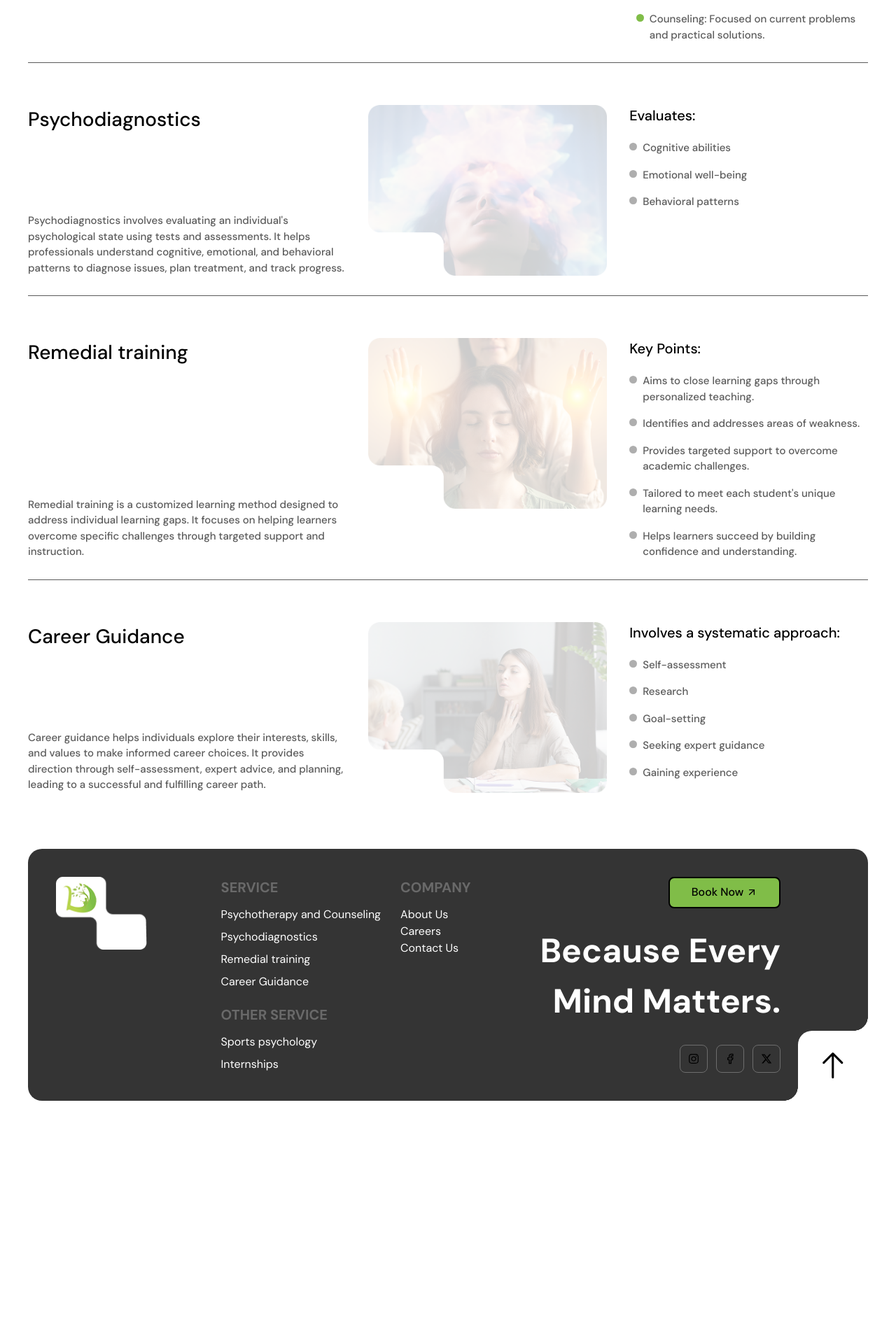
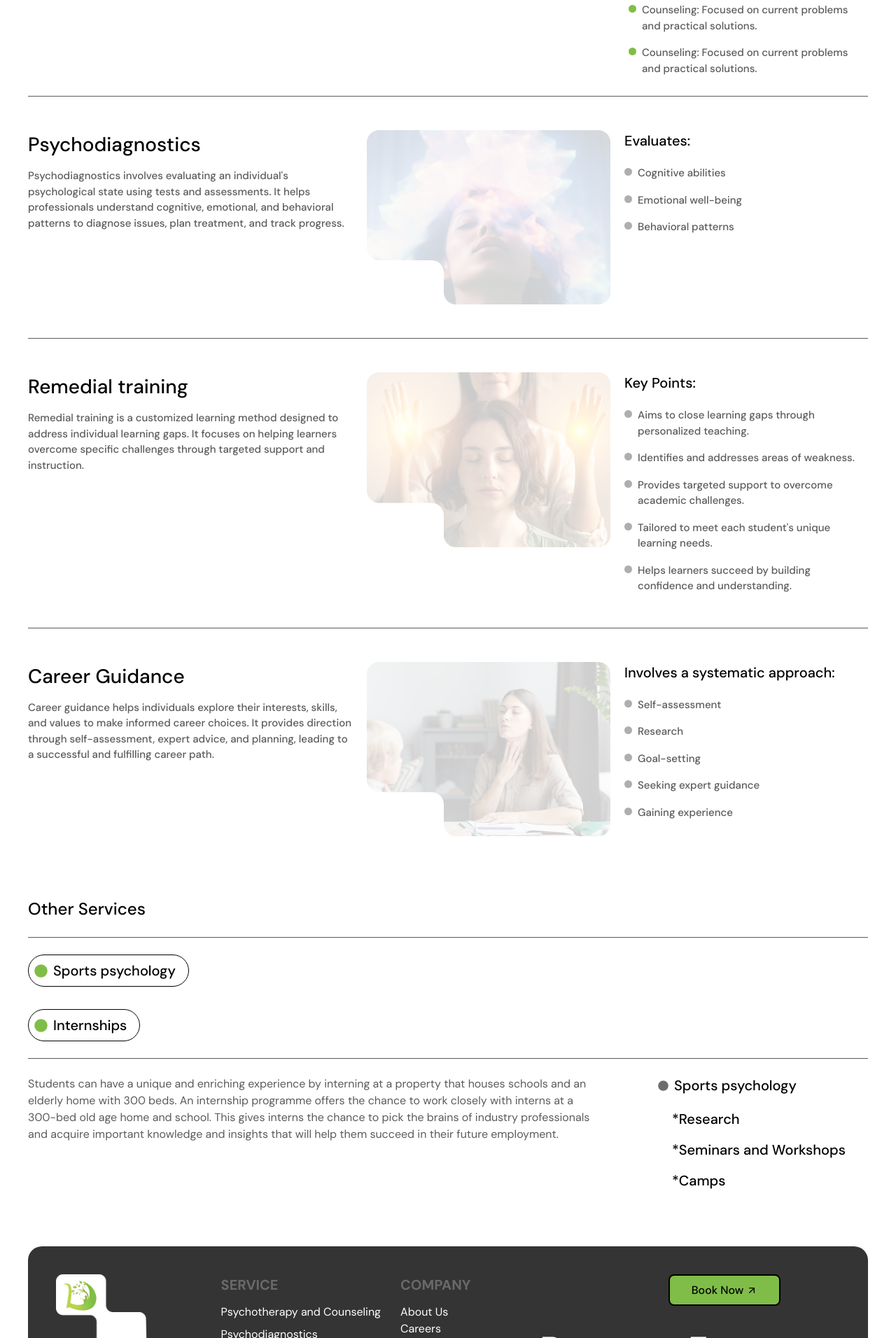
Before and after one commit to dymphnaorg/dymphna, a React (Vite) app: page /services in a window 1280 px wide. Shown: the part 588-2500 px from the top of the page at 70% size. Before the commit the page ends 2161 px from the top, so only its background shows below. Built offline with nearby package versions, Linux system fonts and the light colour scheme.

Commit message:
completed service page

```diff
--- a/src/pages/Services.jsx
+++ b/src/pages/Services.jsx
@@ -11,15 +11,16 @@ import serviceImg4Whiten from '../assets/Property=Component15.png'
 
 
 
+
 function Services() {
     return (
-        <div className=' px-5 sm:px-10 dm-sans pb-20' >
-            <div className='max-w-[1200px] pt-10'>
-                <h1 className='text-[12px] md:text-[17px] lg:text-[20px]' >tAt Dymphna, we offer a wide range of mental health services designed to support your emotional, cognitive, academic, and personal growth. Whether you're navigating stress, learning challenges, or planning your future, our experienced professionals are here to guide you.</h1>
+        <div className=' px-5 sm:px-10 w-full dm-sans pt-10 pb-20' >
+            <div className='max-w-[1200px] py-10 sm:py-5'>
+                <h1 className='text-[12px] md:text-[17px] lg:text-[20px]' style={{ fontWeight: "500" }} >tAt Dymphna, we offer a wide range of mental health services designed to support your emotional, cognitive, academic, and personal growth. Whether you're navigating stress, learning challenges, or planning your future, our experienced professionals are here to guide you.</h1>
             </div>
 
-            <div className='flex flex-col gap-7' >
-                <div className='flex flex-col lg:flex-row gap-8 h-auto w-full pt-8 items-center md:items-center lg:items-start '>
+            <div className='flex flex-col gap-7 pt-4 lg:pt-10' >
+                <div className='flex flex-col lg:flex-row gap-8 sm:gap-5 h-auto w-full items-center md:items-center lg:items-start '>
 
                     {/* LEFT TEXT SECTION */}
                     <div className='w-full lg:w-[40%] flex flex-col justify-between gap-3'>
@@ -99,7 +100,7 @@ function Services() {
 
                 <hr className="w-full border-t border-[#5B5B5B]" />
 
-                <div className='flex flex-col lg:flex-row gap-8 h-auto w-full pt-8'>
+                <div className='flex flex-col lg:flex-row gap-8 sm:gap-5 h-auto w-full py-5  items-center md:items-center lg:items-start'>
                     {/* LEFT TEXT SECTION */}
                     <div className='w-full lg:w-[40%] flex flex-col justify-between gap-3'>
                         <h1 className='text-[18px] md:text-[18px] lg:text-[28px]' style={{ fontWeight: "500" }}>
@@ -158,7 +159,7 @@ function Services() {
                 </div>
                 <hr className="w-full border-t border-[#5B5B5B]" />
 
-                <div className='flex flex-col lg:flex-row gap-8 h-auto w-full pt-8'>
+                <div className='flex flex-col lg:flex-row gap-8 sm:gap-5 h-auto py-5 w-full items-center md:items-center lg:items-start'>
                     {/* LEFT TEXT SECTION */}
                     <div className='w-full lg:w-[40%] flex flex-col justify-between gap-3'>
                         <h1 className='text-[18px] md:text-[18px] lg:text-[28px]' style={{ fontWeight: "500" }}>
@@ -229,7 +230,7 @@ function Services() {
                 </div>
                 <hr className="w-full border-t border-[#5B5B5B]" />
 
-                <div className='flex flex-col lg:flex-row gap-8 h-auto w-full pt-8'>
+                <div className='flex flex-col lg:flex-row gap-8 sm:gap-5 h-auto py-5 w-full items-center md:items-center lg:items-start'>
                     {/* LEFT TEXT SECTION */}
                     <div className='w-full lg:w-[40%] flex flex-col justify-between gap-3'>
                         <h1 className='text-[18px] md:text-[18px] lg:text-[28px]' style={{ fontWeight: "500" }}>
@@ -298,6 +299,48 @@ function Services() {
                         </div>
                     </div>
                 </div>
+                <div className='flex flex-col gap-6 lg:pt-10'>
+                    <h1 className='text-lg lg:text-2xl font-medium' style={{ fontWeight: "500" }}>Other Services</h1>
+                    <hr className="w-full border-t border-[#5B5B5B]" />
+
+                    <div className='flex flex-col gap-8'>
+                        <div className='rounded-full w-full max-w-[230px] border'>
+                            <div className='flex gap-2 p-2 items-center'>
+                                <FaCircle className="text-[#80BD48] w-[11px] md:w-[19px] h-[11px] md:h-[19px]" />
+                                <h1 className='text-sm md:text-lg lg:text-xl font-medium'>Sports psychology</h1>
+                            </div>
+                        </div>
+
+                        <div className='rounded-full w-full max-w-[160px] border'>
+                            <div className='flex gap-2 p-2 items-center'>
+                                <FaCircle className="text-[#80BD48] w-[11px] md:w-[19px] h-[11px] md:h-[19px]" />
+                                <h1 className='text-sm md:text-lg lg:text-xl font-medium'>Internships</h1>
+                            </div>
+                        </div>
+                    </div>
+
+                    <hr className="w-full border-t border-[#5B5B5B]" />
+
+                    <div className='flex flex-col lg:flex-row gap-5 lg:gap-20'>
+                        <div className='max-w-[900px]'>
+                            <p className='text-xs md:text-sm lg:text-base text-[#5B5B5B]'>
+                                Students can have a unique and enriching experience by interning at a property that houses schools and an elderly home with 300 beds. An internship programme offers the chance to work closely with interns at a 300-bed old age home and school. This gives interns the chance to pick the brains of industry professionals and acquire important knowledge and insights that will help them succeed in their future employment.
+                            </p>
+                        </div>
+                        <div className='flex flex-col gap-5 min-w-[300px]'>
+                            <div className='flex gap-2 items-center'>
+                                <FaCircle className="text-[#6D6D6D] w-[11px] md:w-[15px] h-[11px] md:h-[15px]" />
+                                <h1 className='text-sm md:text-lg lg:text-xl font-medium'>Sports psychology</h1>
+                            </div>
+                            <div className='flex flex-col gap-4 pl-5'>
+                                <h1 className='text-sm md:text-lg lg:text-xl font-medium'>*Research</h1>
+                                <h1 className='text-sm md:text-lg lg:text-xl font-medium'>*Seminars and Workshops</h1>
+                                <h1 className='text-sm md:text-lg lg:text-xl font-medium'>*Camps</h1>
+                            </div>
+                        </div>
+                    </div>
+                </div>
+
 
 
 
```
